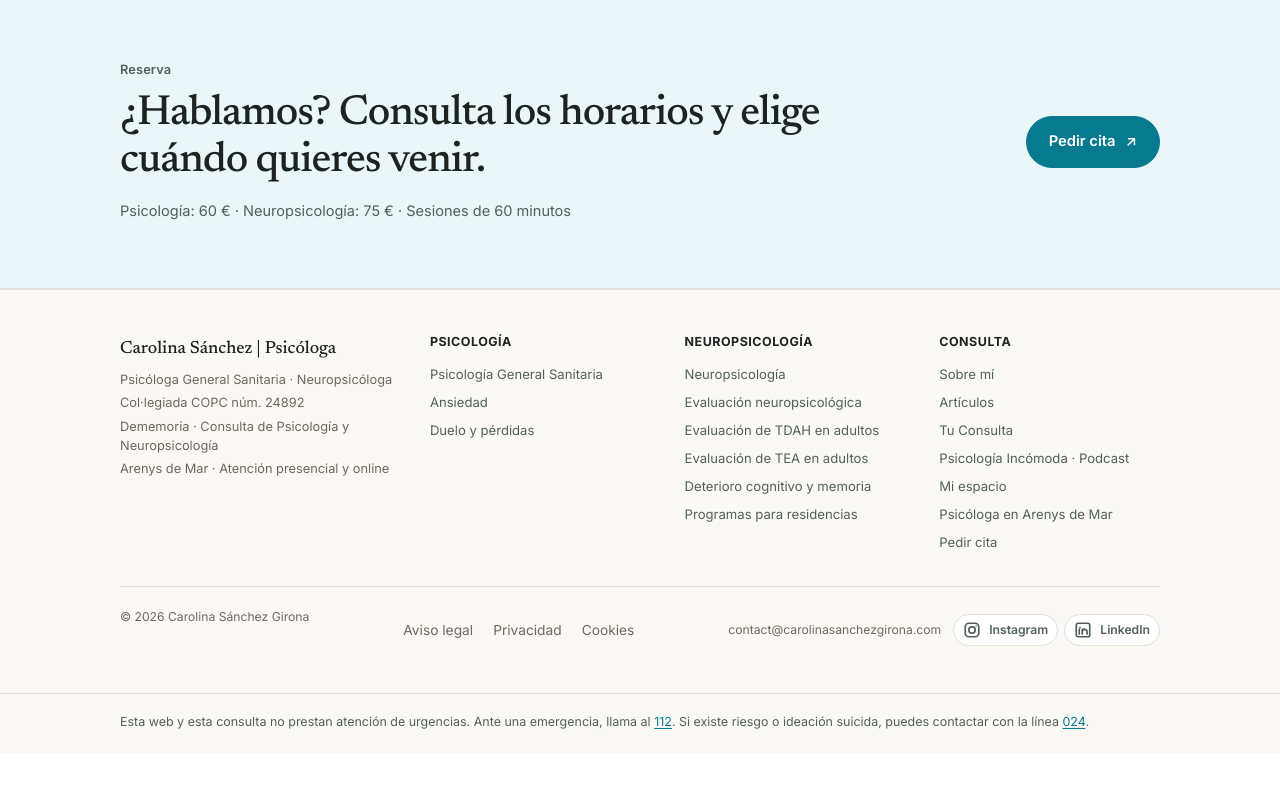
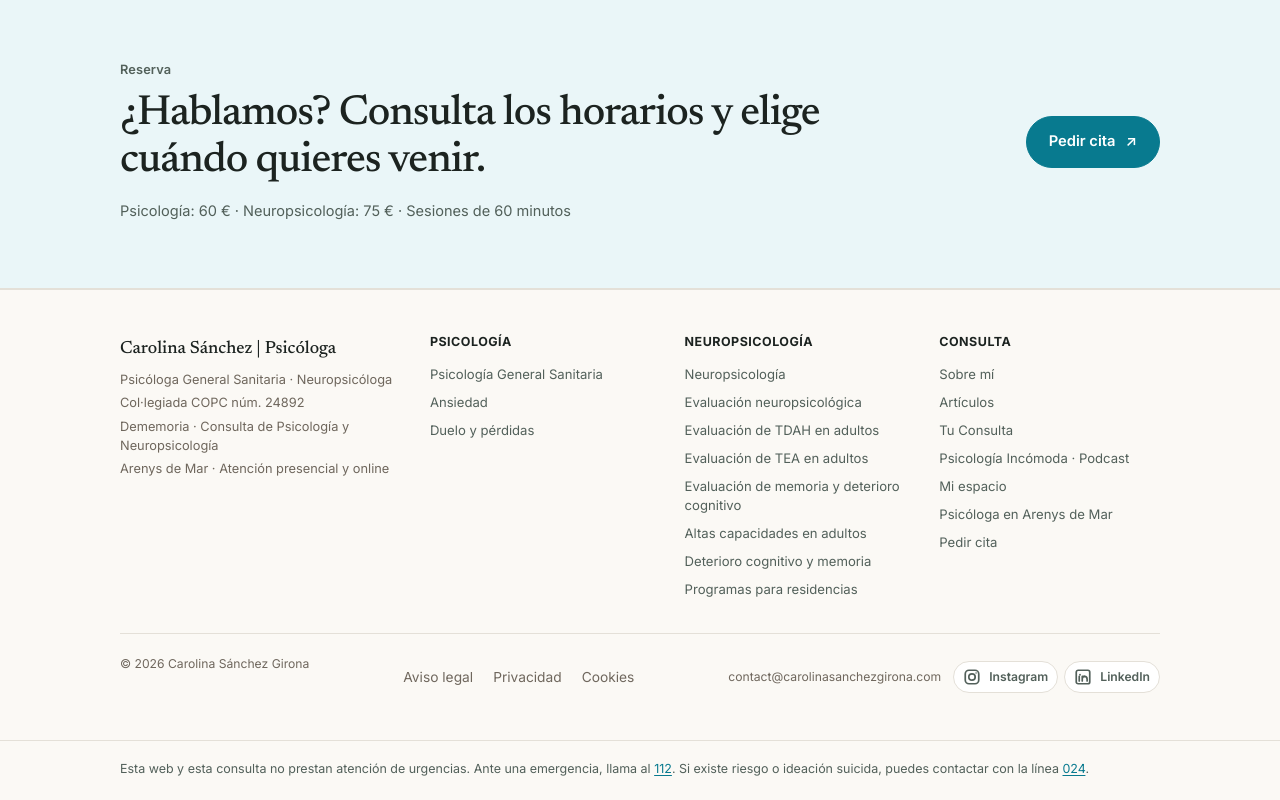
Before and after one commit to carolinasanchezgirona/Portfolio-Carolina, a Next.js app: page / in a window 1280 px wide. Shown: the part 5872-6672 px from the top of the page. Before the commit the page ends 6625 px from the top, so only its background shows below. Built offline with nearby package versions, Linux system fonts and the light colour scheme.

Commit message:
SEO: link new adult neuropsychology assessment services

```diff
--- a/app/components/site-shell.tsx
+++ b/app/components/site-shell.tsx
@@ -34,12 +34,14 @@ const serviceNavigation = [
   { href: "/neuropsicologia/", label: "Neuropsicología" },
   { href: "/evaluacion-tdah-adultos/", label: "Evaluación de TDAH en adultos" },
   { href: "/evaluacion-tea-adultos/", label: "Evaluación de TEA en adultos" },
+  { href: "/evaluacion-memoria-deterioro-cognitivo/", label: "Evaluación de memoria y deterioro cognitivo" },
+  { href: "/evaluacion-altas-capacidades-adultos/", label: "Altas capacidades en adultos" },
   { href: "/residencias/", label: "Para centros y residencias" },
 ] as const;
 
 const servicePaths = [
   "/psicologia/", "/neuropsicologia/", "/residencias/", "/ansiedad/",
-  "/duelo/", "/evaluacion-neuropsicologica/", "/evaluacion-tdah-adultos/", "/evaluacion-tea-adultos/", "/deterioro-cognitivo/",
+  "/duelo/", "/evaluacion-neuropsicologica/", "/evaluacion-tdah-adultos/", "/evaluacion-tea-adultos/", "/evaluacion-memoria-deterioro-cognitivo/", "/evaluacion-altas-capacidades-adultos/", "/deterioro-cognitivo/",
   "/problemas-de-memoria/", "/psicologa-arenys-de-mar/",
 ];
 
@@ -144,6 +146,8 @@ function SiteFooter() {
           <a href="/evaluacion-neuropsicologica/">Evaluación neuropsicológica</a>
           <a href="/evaluacion-tdah-adultos/">Evaluación de TDAH en adultos</a>
           <a href="/evaluacion-tea-adultos/">Evaluación de TEA en adultos</a>
+          <a href="/evaluacion-memoria-deterioro-cognitivo/">Evaluación de memoria y deterioro cognitivo</a>
+          <a href="/evaluacion-altas-capacidades-adultos/">Altas capacidades en adultos</a>
           <a href="/deterioro-cognitivo/">Deterioro cognitivo y memoria</a>
           <a href="/residencias/">Programas para residencias</a>
         </nav>
```
